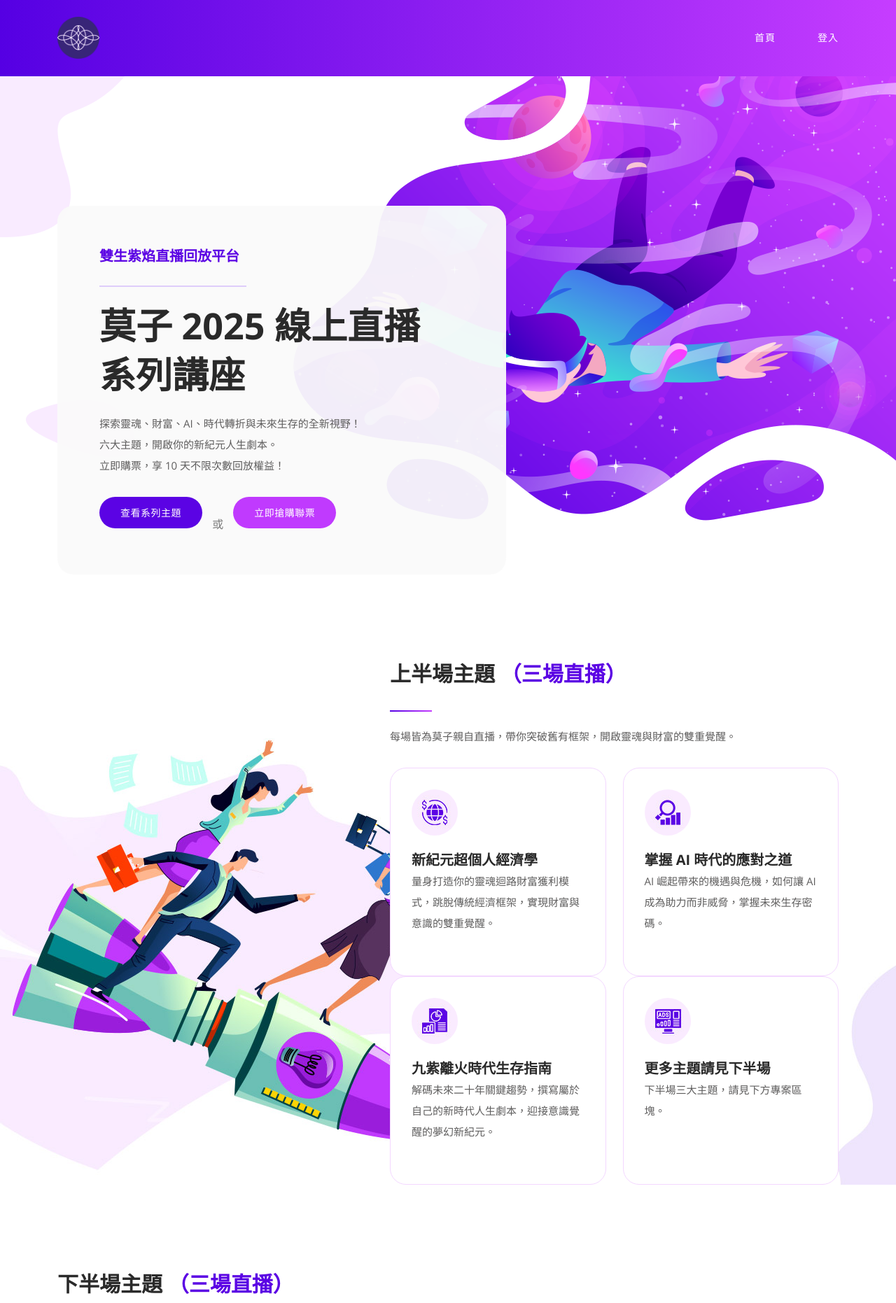
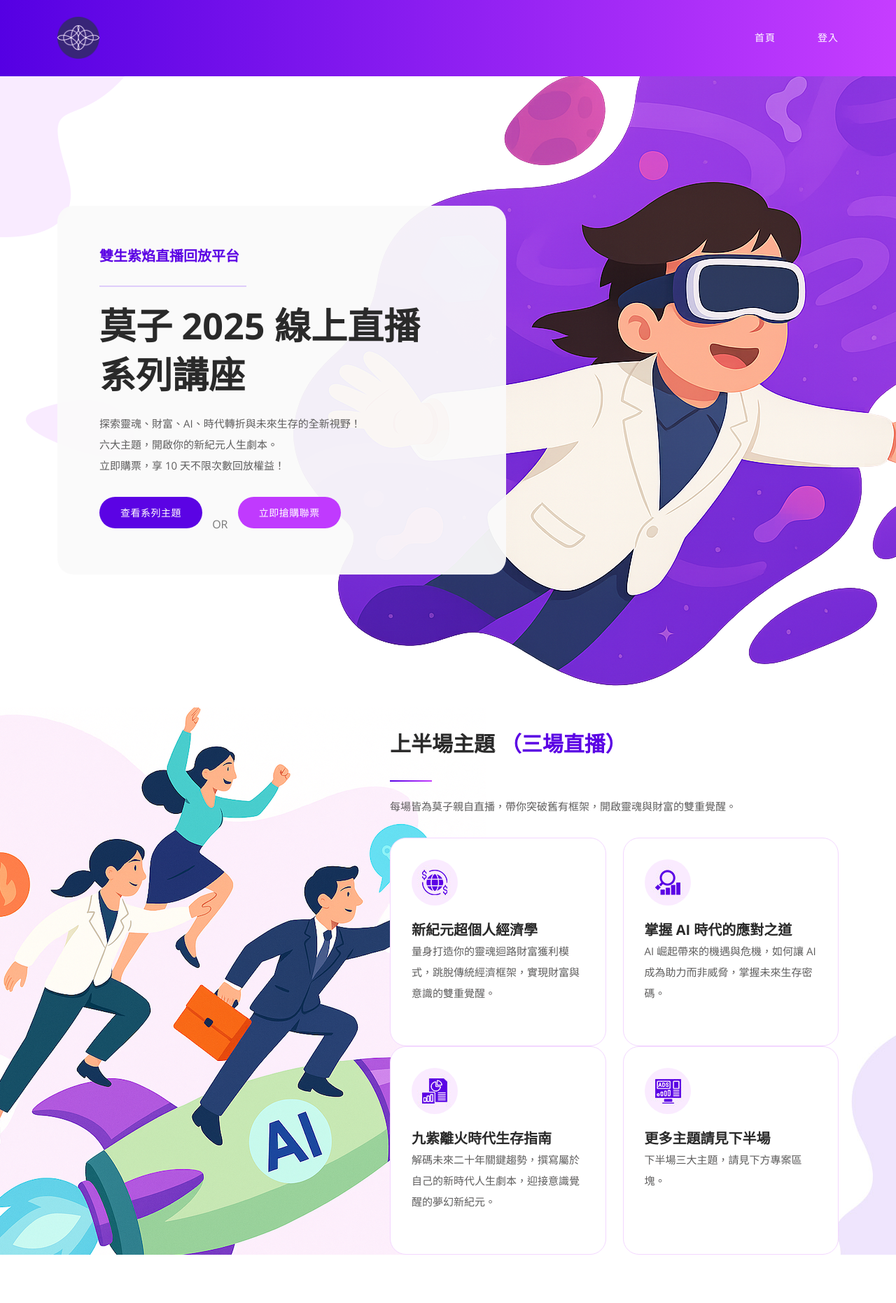
Before and after one commit to rolence0515/vf-life, a Flask app: page / in a window 1280 px wide; the page is wider, and only the part inside the window is pictured. Shown: the part 58-1920 px from the top of that part at 70% size. Run offline with Flask 3, Linux system fonts and the light colour scheme; some libraries are stand-ins or nearby versions.

Commit message:
Fix 調整 CSS 樣式及更新圖像資源
修正了主橫幅的填充樣式，以改善視覺對齊。調整服務區域的背景圖片
位置，以強化設計效果。新增或更新多個圖像資源以提升內容展示。
更新 HTML 標記多語支持以優化用戶體驗。

```diff
--- a/static/assets/css/templatemo-tale-seo-agency.css
+++ b/static/assets/css/templatemo-tale-seo-agency.css
@@ -824,7 +824,7 @@ Banner Style
 
 .main-banner {
   position: relative;
-  padding: 295px 0px 0px 0px;
+  padding: 295px 0px 100px 0px;
 }
 
 .main-banner:after {
@@ -914,8 +914,8 @@ Services Style
 
 .services::before {
   content: url(../images/services-left.jpg);
-  top: 120px;
-  left: 0;
+  top: -40px;
+  left: -120px;
   position: absolute;
   width: 844px;
   height: 714px;
@@ -962,6 +962,8 @@ Services Style
 .services .service-item:hover h4 {
   color: #5b03e4;
 }
+
+
 
 /*
 ---------------------------------------------
--- a/templates/index.html
+++ b/templates/index.html
@@ -11,7 +11,7 @@
             <h4>莫子 2025 線上直播 系列講座</h4>
             <p>探索靈魂、財富、AI、時代轉折與未來生存的全新視野！<br>六大主題，開啟你的新紀元人生劇本。<br>立即購票，享 10 天不限次數回放權益！</p>
             <div class="main-button scroll-to-section"><a href="#services">查看系列主題</a></div>
-            <span>或</span>
+            <span>OR</span>
             <div class="second-button"><a href="#projects">立即搶購聯票</a></div>
           </div>
         </div>
```
Also changed, not shown: static/assets/images/banner-right-2.png (added), static/assets/images/banner-right.png, static/assets/images/banner-right_OLD.png (added), static/assets/images/left-infos.jpg, static/assets/images/left-infos_OLD.jpg (added), static/assets/images/services-left-1.jpg (added), static/assets/images/services-left.jpg, static/assets/images/services-left_OLD.jpg (added).
